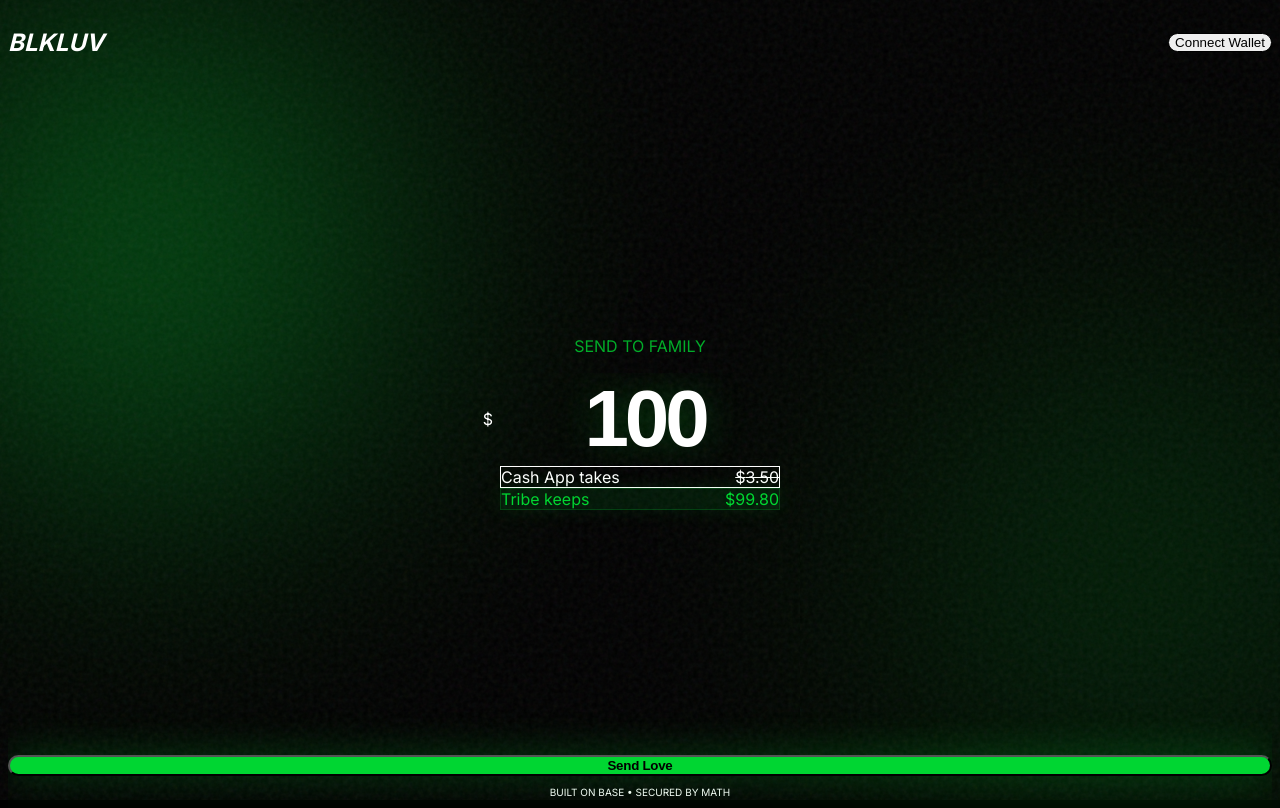
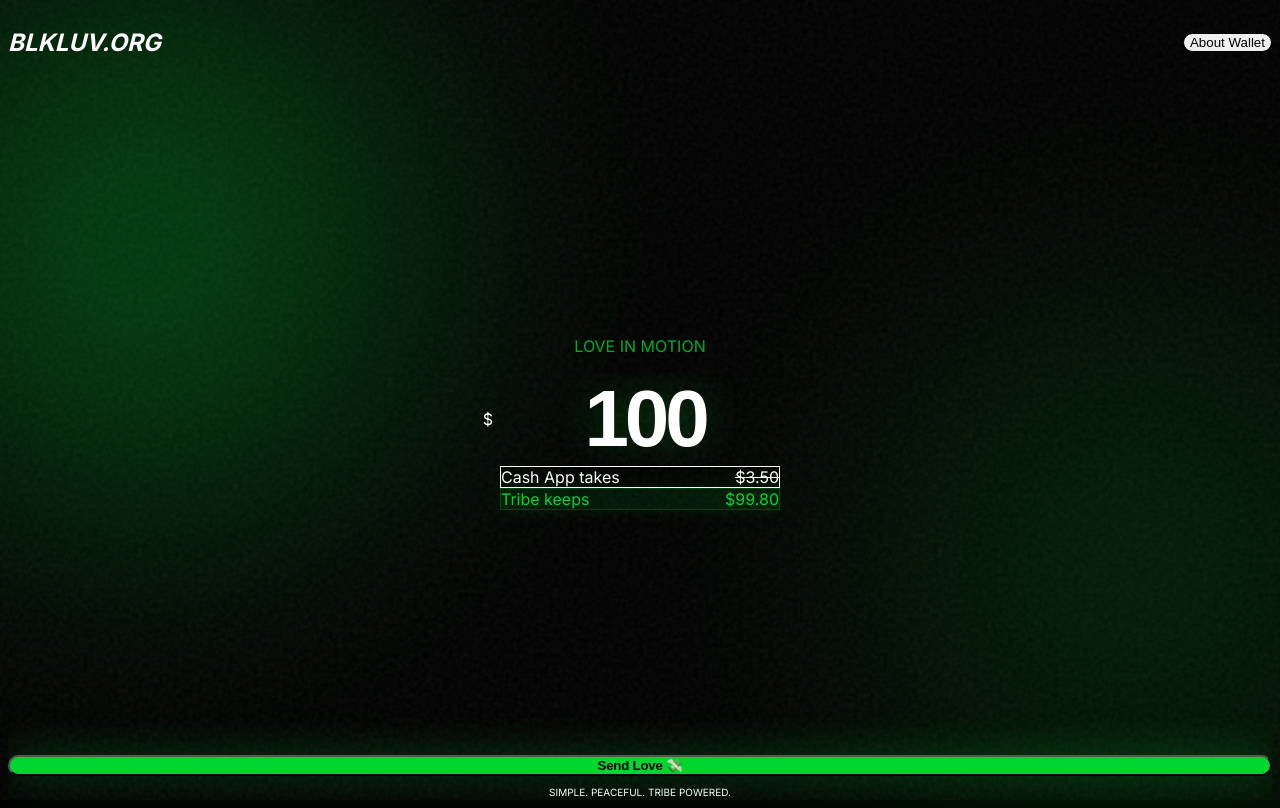
Before and after one commit to blkluv/base, a Next.js app: page / in a window 1280 px wide. Built offline with nearby package versions, Linux system fonts and the light colour scheme; no server answers; what thirdweb would draw is missing.

Commit message:
Update page.tsx

```diff
--- a/src/app/page.tsx
+++ b/src/app/page.tsx
@@ -1,6 +1,7 @@
 "use client";
 
 import { useState, useEffect } from "react";
+// This is your original functional component
 import AuthAndBaseTx from "@/components/AuthAndBaseTx";
 
 export default function Home() {
@@ -11,9 +12,10 @@ export default function Home() {
 
   useEffect(() => setMounted(true), []);
 
+  // Safe math parsing for the "Versus" calculator
   const numAmount = parseFloat(amount) || 0;
-  const cashAppReceive = numAmount * 0.965;
-  const blkluvReceive = numAmount - 0.20;
+  const cashAppReceive = numAmount * 0.965; // ~3.5% fee
+  const blkluvReceive = numAmount - 0.20;   // Flat gas fee
 
   if (!mounted) return null;
 
@@ -21,32 +23,38 @@ export default function Home() {
     <main className="relative min-h-screen w-full flex flex-col font-sans overflow-x-hidden text-white bg-black selection:bg-[#00D632]/30">
 
       {/* --- 1. BACKGROUND LAYER (LOCKED) ---
-          pointer-events-none ensures clicks pass through to the buttons
+          CRITICAL: pointer-events-none ensures these layers NEVER block your buttons.
       */}
       <div className="fixed inset-0 z-0 pointer-events-none overflow-hidden">
+         {/* The Grain Texture */}
          <div className="bg-grain" />
+
+         {/* The Moving Auras */}
          <div className="aura-spot aura-top" />
          <div className="aura-spot aura-bottom" />
+
+         {/* Your Original subtle grid (Optional, added back for texture) */}
+         <div className="absolute inset-0 bg-[linear-gradient(to_right,#1a1a1a_1px,transparent_1px),linear-gradient(to_bottom,#1a1a1a_1px,transparent_1px)] bg-[size:40px_40px] opacity-20" />
       </div>
 
       {/* --- 2. HEADER (Interactive) --- */}
       <nav className="relative z-10 w-full p-6 flex justify-between items-center">
-        <h1 className="text-xl font-black tracking-tighter italic">BLKLUV</h1>
+        <h1 className="text-xl font-black tracking-tighter italic">BLKLUV.ORG</h1>
         <button
           onClick={() => setShowWalletModal(true)}
           className="px-4 py-2 rounded-full border border-white/10 bg-white/5 text-xs font-bold hover:bg-white/10 transition-colors cursor-pointer"
         >
-          Connect Wallet
+          About Wallet
         </button>
       </nav>
 
-      {/* --- 3. MAIN INTERACTION --- */}
+      {/* --- 3. MAIN INTERACTION (The "Hero") --- */}
       <div className="relative z-10 flex-1 flex flex-col items-center justify-center px-6 min-h-[50vh]">
 
         {/* Massive Input Wrapper */}
         <div className="relative w-full max-w-sm text-center space-y-2 animate-in fade-in zoom-in-95 duration-700">
           <p className="text-[#00D632] font-mono text-xs uppercase tracking-widest mb-4 opacity-80">
-            Send to Family
+            Love in Motion
           </p>
 
           <div className="relative flex items-center justify-center">
@@ -61,7 +69,7 @@ export default function Home() {
             />
           </div>
 
-          {/* Comparison Pills */}
+          {/* Comparison Pills (The "Why Use Us" Logic) */}
           <div className="mt-10 inline-flex flex-col gap-2 w-full max-w-[280px]">
             <div className="flex justify-between items-center px-4 py-3 rounded-xl bg-white/5 border border-white/5 text-sm backdrop-blur-sm">
               <span className="text-zinc-500">Cash App takes</span>
@@ -84,51 +92,53 @@ export default function Home() {
       <div className="relative z-20 w-full p-6 pb-12 bg-gradient-to-t from-black via-black/90 to-transparent">
         <div className="max-w-md mx-auto space-y-4">
           <button
-            onClick={() => {
-              console.log("Button Clicked"); // Debug check
-              setShowTransfer(true);
-            }}
+            onClick={() => setShowTransfer(true)}
             className="w-full btn-primary py-5 text-lg shadow-[0_0_40px_rgba(0,214,50,0.3)] hover:shadow-[0_0_60px_rgba(0,214,50,0.5)] active:scale-95 transition-all"
           >
-            Send Love
+            Send Love 💸
           </button>
 
           <p className="text-center text-zinc-600 text-[10px] tracking-wide uppercase">
-            Built on Base • Secured by Math
+            Simple. Peaceful. Tribe powered.
           </p>
         </div>
       </div>
 
       {/* --- 5. MODALS (Z-INDEX 50+) --- */}
 
-      {/* Transfer Modal */}
+      {/* TRANSFER MODAL - THIS CONTAINS YOUR REAL CODE */}
       {showTransfer && (
         <div className="fixed inset-0 z-50 flex items-end justify-center sm:items-center">
+           {/* Backdrop */}
            <div
              className="absolute inset-0 bg-black/90 backdrop-blur-xl"
              onClick={() => setShowTransfer(false)}
            />
+
+           {/* Modal Card */}
            <div className="relative w-full max-w-md bg-zinc-900 border-t border-white/10 rounded-t-3xl p-6 animate-in slide-in-from-bottom duration-300 shadow-2xl">
               <div className="flex justify-between items-center mb-6">
-                <h3 className="text-white font-bold text-lg">Confirm Send</h3>
-                <button onClick={() => setShowTransfer(false)} className="text-zinc-500 hover:text-white p-2">✕</button>
+                <h3 className="text-white font-bold text-lg">Connect & Send</h3>
+                <button onClick={() => setShowTransfer(false)} className="text-zinc-500 hover:text-white p-2 text-xl">×</button>
               </div>
 
-              <div className="bg-black/50 p-4 rounded-xl border border-white/5 mb-6">
+              {/* --- HERE IS THE MISSING PART RESTORED --- */}
+              <div className="bg-black/40 border border-white/5 rounded-2xl p-1">
                  <AuthAndBaseTx />
               </div>
+              {/* ----------------------------------------- */}
 
               <button
                 onClick={() => setShowTransfer(false)}
-                className="w-full py-3 text-zinc-500 text-sm hover:text-white transition-colors"
+                className="w-full mt-6 py-3 text-zinc-500 text-xs uppercase tracking-widest hover:text-white transition-colors"
               >
-                Cancel
+                Cancel Transaction
               </button>
            </div>
         </div>
       )}
 
-      {/* Wallet Modal */}
+      {/* WALLET INFO MODAL */}
       {showWalletModal && (
         <div className="fixed inset-0 z-50 flex items-center justify-center p-4">
            <div
```
